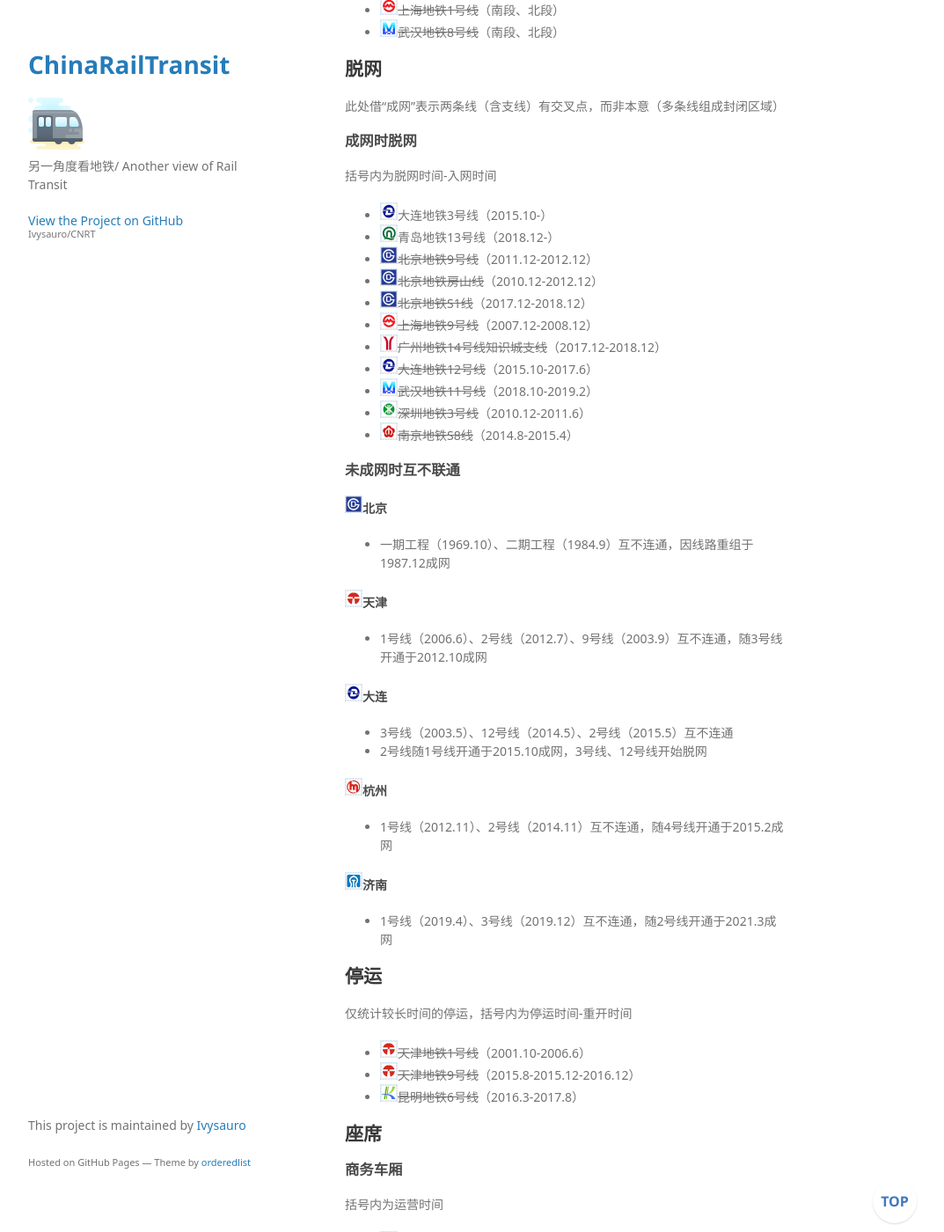
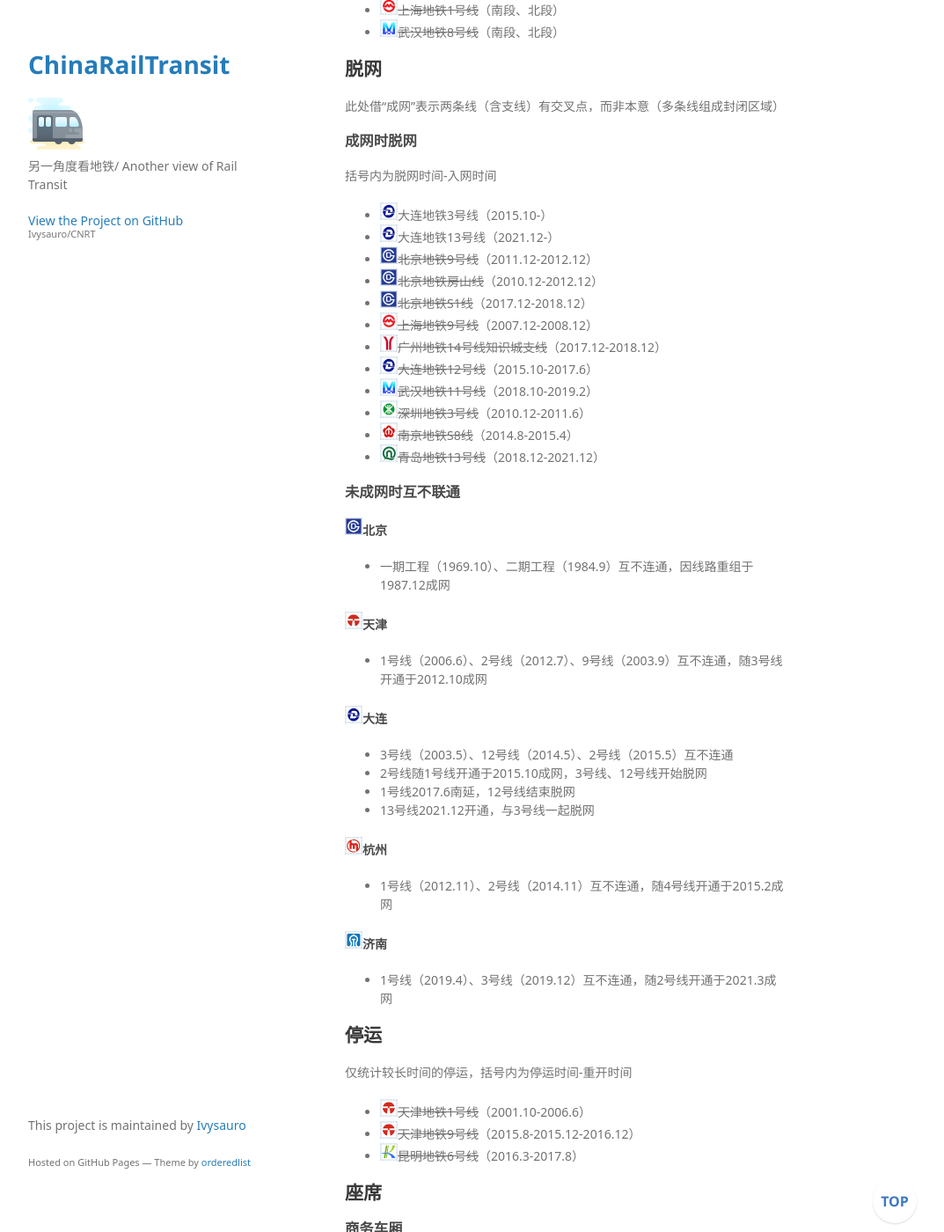
Before and after one commit to Ivysauro/CNRT, a Jekyll site: the page built from data/SpOp.md, in a window 1280 px wide and 1400 px high, scrolled down 5313 px. Shown: the whole window at 88% size, without its empty margins (178-1251 px from the left). Built offline with Jekyll 4.4.1, drawn with Linux system fonts in a browser that asks for light colours; some web fonts are replaced; our own code applies the rules of GitHub Pages for plain Markdown files; a script that is not in the unit is left out.

Commit message:
🍊更新大连、青岛数据

```diff
--- a/data/SpOp.md
+++ b/data/SpOp.md
@@ -222,7 +222,7 @@
 括号内为脱网时间-入网时间
 
 - <img src="https://raw.githubusercontent.com/Ivysauro/CNRT/master/images/city/dl.gif" width="20" hegiht="20"/>大连地铁3号线（2015.10-）
-- <img src="https://raw.githubusercontent.com/Ivysauro/CNRT/master/images/city/qd.gif" width="20" hegiht="20"/>青岛地铁13号线（2018.12-）
+- <img src="https://raw.githubusercontent.com/Ivysauro/CNRT/master/images/city/dl.gif" width="20" hegiht="20"/>大连地铁13号线（2021.12-）
 - <img src="https://raw.githubusercontent.com/Ivysauro/CNRT/master/images/city/bj.gif" width="20" hegiht="20"/>~~北京地铁9号线~~（2011.12-2012.12）
 - <img src="https://raw.githubusercontent.com/Ivysauro/CNRT/master/images/city/bj.gif" width="20" hegiht="20"/>~~北京地铁房山线~~（2010.12-2012.12）
 - <img src="https://raw.githubusercontent.com/Ivysauro/CNRT/master/images/city/bj.gif" width="20" hegiht="20"/>~~北京地铁S1线~~（2017.12-2018.12）
@@ -232,6 +232,7 @@
 - <img src="https://raw.githubusercontent.com/Ivysauro/CNRT/master/images/city/wh.gif" width="20" hegiht="20"/>~~武汉地铁11号线~~（2018.10-2019.2）
 - <img src="https://raw.githubusercontent.com/Ivysauro/CNRT/master/images/city/sz.gif" width="20" hegiht="20"/>~~深圳地铁3号线~~（2010.12-2011.6）
 - <img src="https://raw.githubusercontent.com/Ivysauro/CNRT/master/images/city/nj.gif" width="20" hegiht="20"/>~~南京地铁S8线~~（2014.8-2015.4）
+- <img src="https://raw.githubusercontent.com/Ivysauro/CNRT/master/images/city/qd.gif" width="20" hegiht="20"/>~~青岛地铁13号线~~（2018.12-2021.12）
 
 ### 未成网时互不联通
 #### <img src="https://raw.githubusercontent.com/Ivysauro/CNRT/master/images/city/bj.gif" width="20" hegiht="20"/>北京
@@ -243,6 +244,8 @@
 #### <img src="https://raw.githubusercontent.com/Ivysauro/CNRT/master/images/city/dl.gif" width="20" hegiht="20"/>大连
 - 3号线（2003.5）、12号线（2014.5）、2号线（2015.5）互不连通
 - 2号线随1号线开通于2015.10成网，3号线、12号线开始脱网
+- 1号线2017.6南延，12号线结束脱网
+- 13号线2021.12开通，与3号线一起脱网
 
 #### <img src="https://raw.githubusercontent.com/Ivysauro/CNRT/master/images/city/hz.gif" width="20" hegiht="20"/>杭州
 - 1号线（2012.11）、2号线（2014.11）互不连通，随4号线开通于2015.2成网
```
